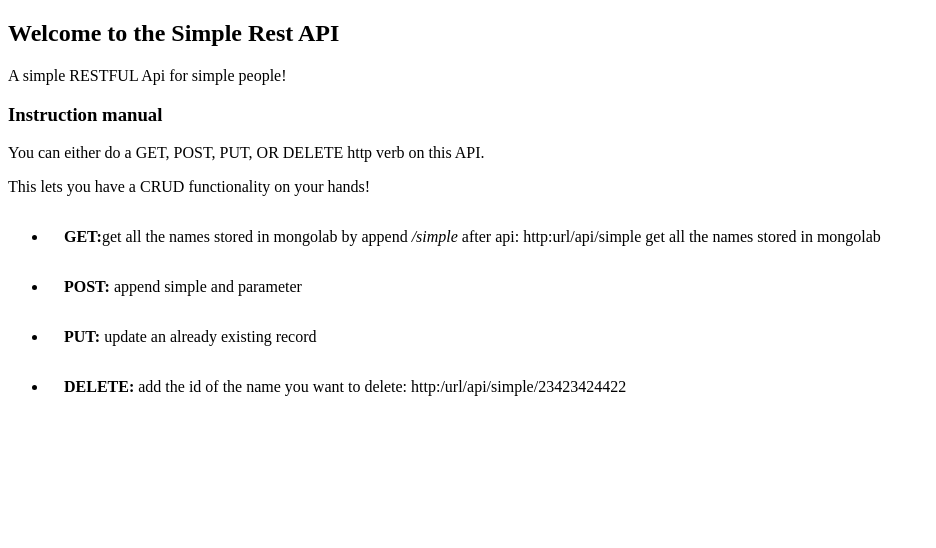
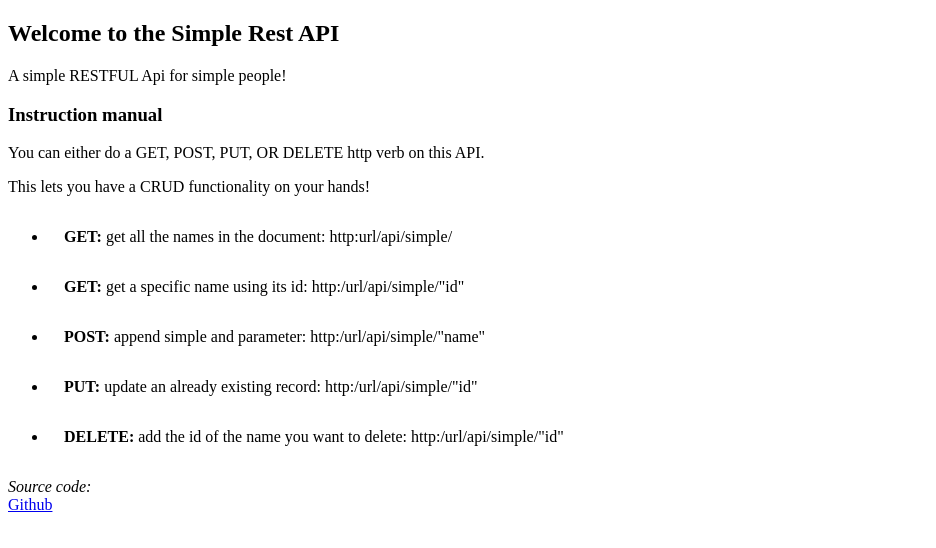
Before and after one commit to andela-ggikera/pre-training, a website: page app/views/index.html in a window 1280 px wide. Shown: the whole page, without its empty margins (0-936 px from the left). Drawn offline with Linux system fonts and the light colour scheme.

Commit message:
Modify index.html manual

```diff
--- a/app/views/index.html
+++ b/app/views/index.html
@@ -16,12 +16,13 @@
 		</p>
 		<p> This lets you have a CRUD functionality on your hands!</p>
 		<ul>
-			<li style="padding: 1em"><strong>GET:</strong>get all the names stored in mongolab by append <em>/simple</em> after api: http:url/api/simple get all the names stored in mongolab</li>
-			<li style="padding: 1em"> <strong>POST:</strong> append simple and parameter</li>
-			<li style="padding: 1em"> <strong>PUT:</strong> update an already existing record</li>
-			<li style="padding: 1em"> <strong> DELETE: </strong> add the id of the name you want to delete: http:/url/api/simple/23423424422</li>
+			<li style="padding: 1em"><strong>GET:</strong> get all the names in the document: http:url/api/simple/</li>
+			<li style="padding: 1em"> <strong>GET:</strong> get a specific name using its id: http:/url/api/simple/"id"<name></li>
+			<li style="padding: 1em"> <strong>POST:</strong> append simple and parameter: http:/url/api/simple/"name"</li>
+			<li style="padding: 1em"> <strong>PUT:</strong> update an already existing record: http:/url/api/simple/"id"</li>
+			<li style="padding: 1em"> <strong> DELETE: </strong> add the id of the name you want to delete: http:/url/api/simple/"id"</li>
 		</ul>
 	</div>
-
+	<div><em>Source code:</em><br/><a href="https://github.com/andela-ggikera/pre-training">Github</a></div>
 </body>
 </html>
```
